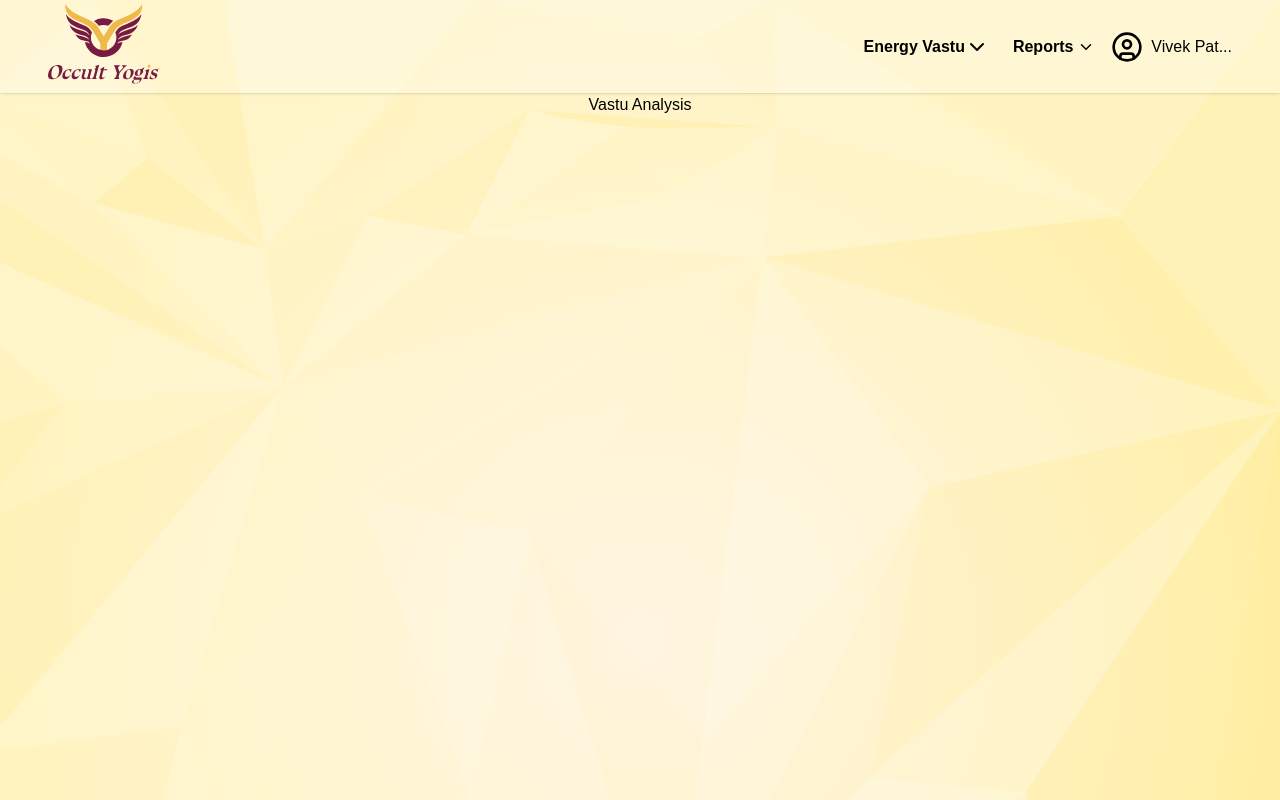
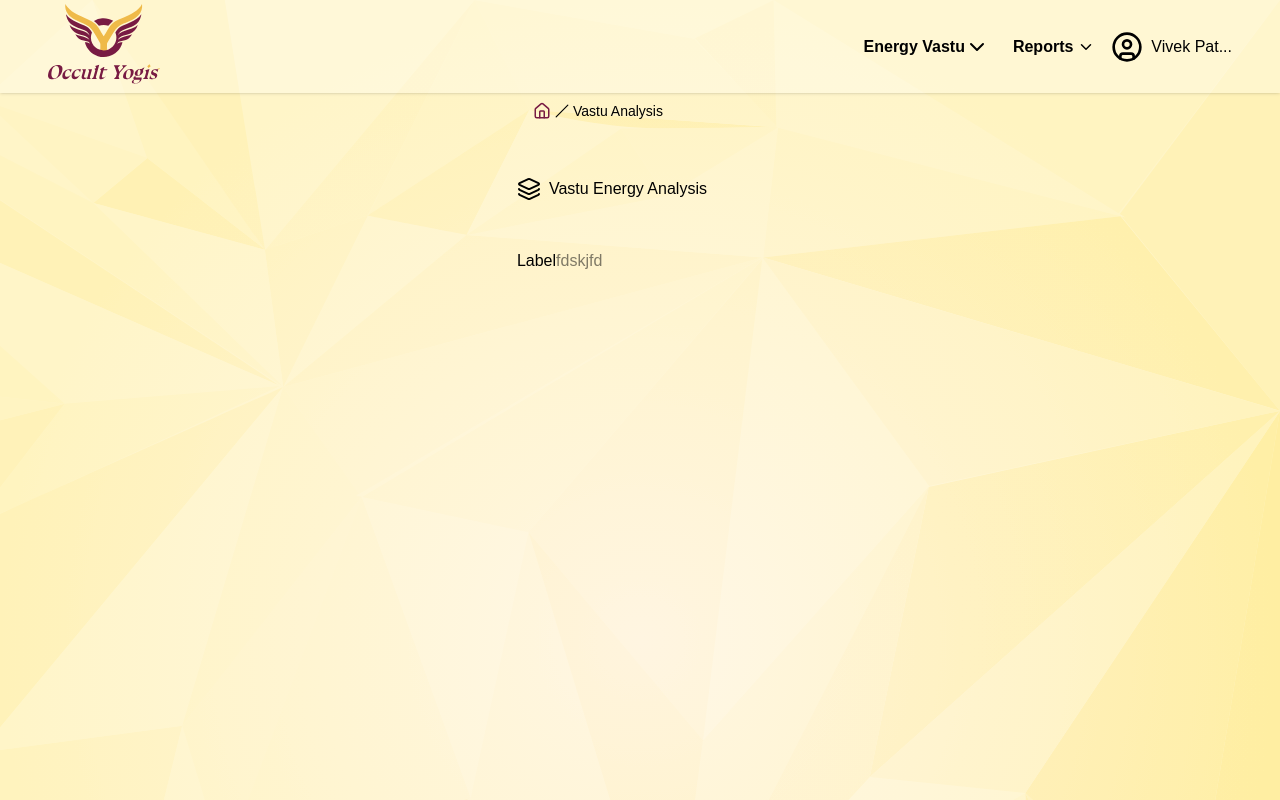
Before and after one commit to thebatraanumerology/occult-yogies-user-frontend, a React (Vite) app: page /vastu-analysis in a window 1280 px wide. Built offline with nearby package versions, Linux system fonts and the light colour scheme; the HTML template or start-up script is replaced by a standard one.

Commit message:
custom input and  form components

```diff
--- /dev/null
+++ b/src/components/CustomAnalysisComponent.tsx
@@ -0,0 +1,14 @@
+import { Layers } from "lucide-react";
+
+const CustomAnalysisComponent : React.FC = () => {
+    return (
+        <section className="py-12 ">
+            <div className="flex items-center gap-2">
+                <Layers />
+                <h1>Vastu Energy Analysis</h1>
+            </div>
+        </section>
+    );
+};
+
+export default CustomAnalysisComponent;
--- /dev/null
+++ b/src/components/CustomInput.tsx
@@ -0,0 +1,17 @@
+import React from 'react'
+
+const CustomInput: React.FC = () => {
+  return (
+    <div>
+    <label htmlFor="">Label</label>
+      <input
+      className=''
+      type="text"
+      placeholder='fdskjfd'
+      onChange={(e) => console.log(e.target.value)}
+      />
+    </div>
+  )
+};
+
+export default CustomInput;
--- a/src/pages/energy-vastu/VastuAnalysis.tsx
+++ b/src/pages/energy-vastu/VastuAnalysis.tsx
@@ -1,10 +1,16 @@
 import React from 'react'
+import CustomInput from '../../components/CustomInput'
+import BreadcrumbNav from '@/src/components/BreadCrumNav'
+import CustomAnalysisComponent from '@/src/components/CustomAnalysisComponent'
 
 const VastuAnalysis: React.FC = () => {
+
   return (
-    <div>
-      <h1>Vastu Analysis</h1>
-    </div>
+    <section>
+      <BreadcrumbNav items={[{ label: 'Vastu Analysis' }]} />
+      <CustomAnalysisComponent />
+      <CustomInput />
+    </section>
   )
 }
 
```
